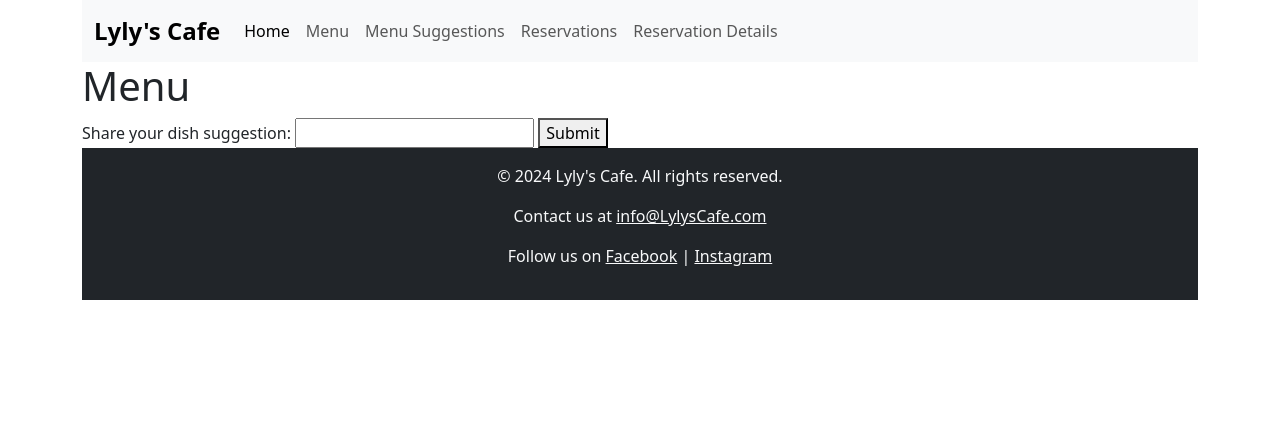
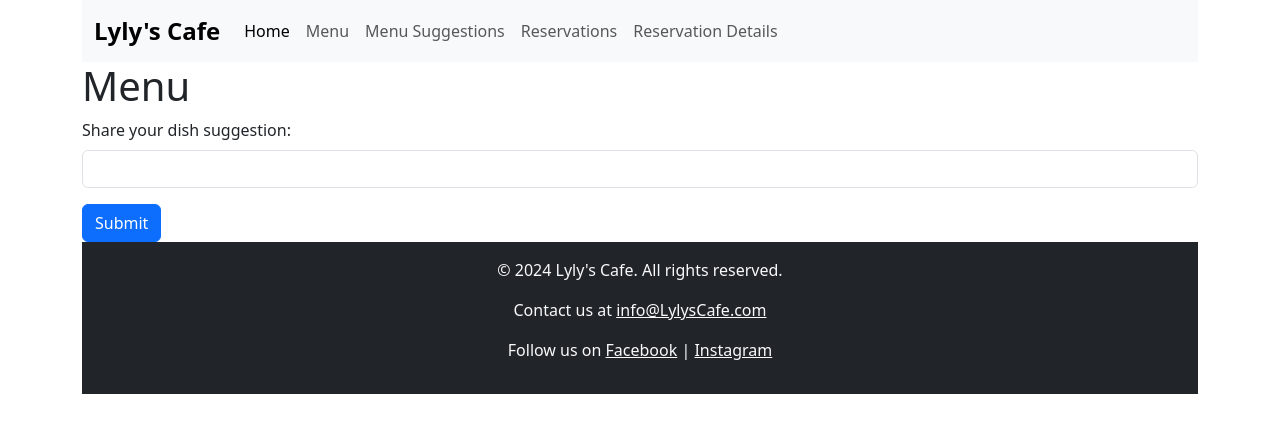
Before and after one commit to lylykimwin/Homework2, a PHP site: page /menu.php in a window 1280 px wide. Shown: the top 433 px of the page. Run offline with PHP 8.4, Linux system fonts and the light colour scheme.

Commit message:
Update menu.php

```diff
--- a/menu.php
+++ b/menu.php
@@ -3,10 +3,12 @@ $pageTitle = "Menu";
 include "view-header.php";
 ?>
 <h1>Menu</h1>
-<form action="submit-suggestion.php" method="post">
-    <label for="suggestion">Share your dish suggestion:</label>
-    <input type="text" id="suggestion" name="suggestion" required>
-    <button type="submit">Submit</button>
+<form action="menu-suggestions.php" method="post">
+    <div class="mb-3">
+        <label for="dish-suggestion" class="form-label">Share your dish suggestion:</label>
+        <input type="text" class="form-control" id="dish-suggestion" name="dish-suggestion" required>
+    </div>
+    <button type="submit" class="btn btn-primary">Submit</button>
 </form>
 <?php
 include "view-footer.php";
```
